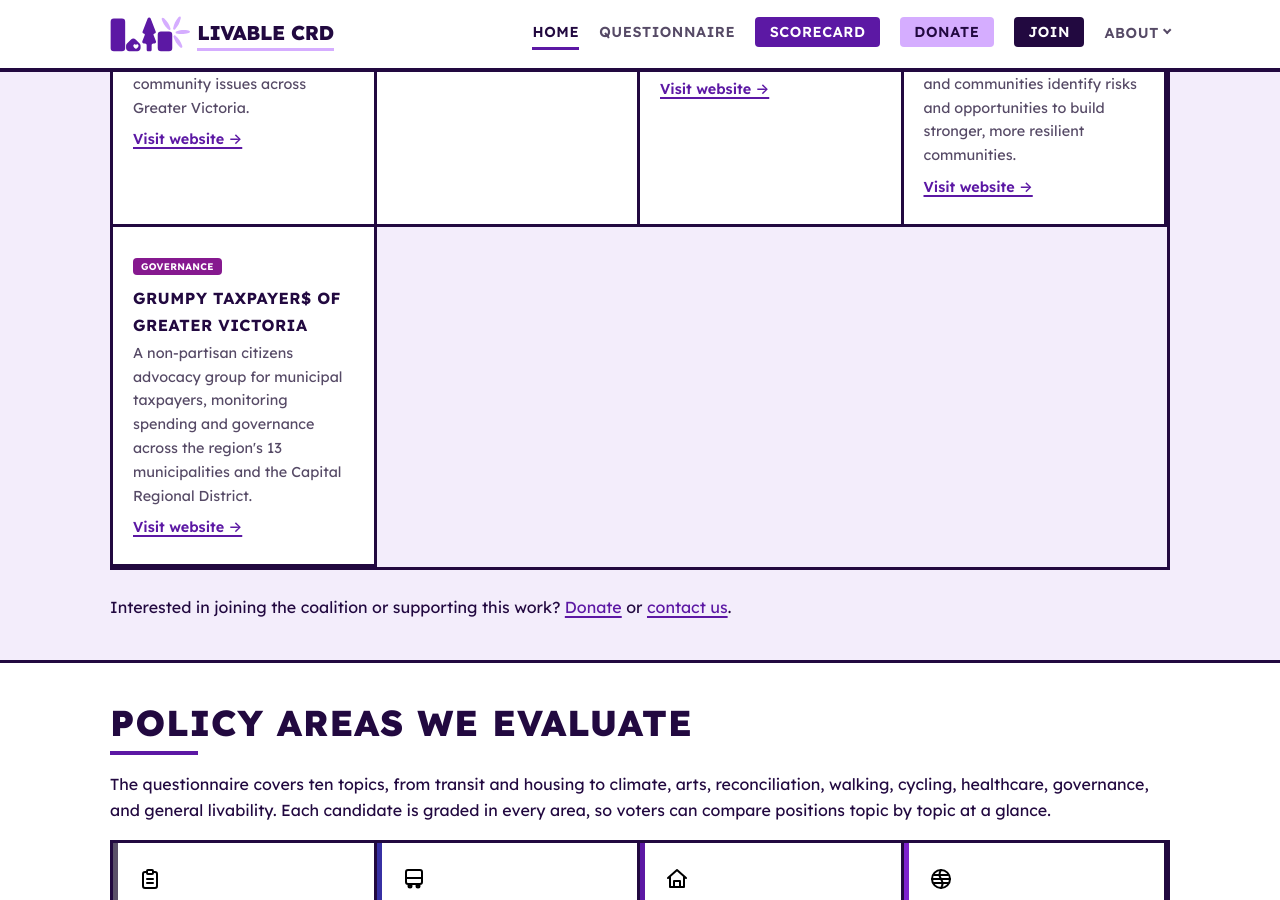
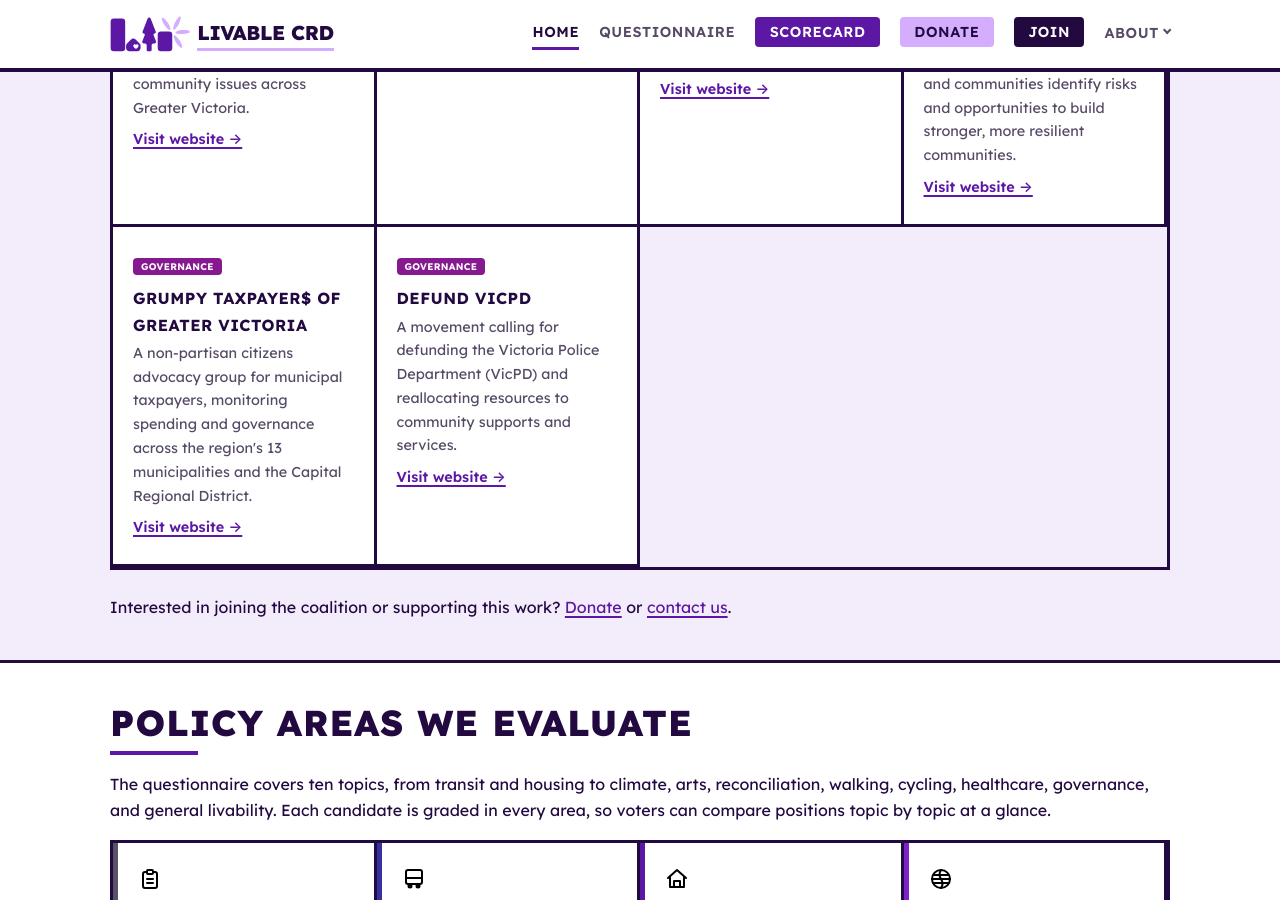
Before and after one commit to LaputanMachines/livable-crd-website, a Jekyll site: the page built from index.md, in a window 1280 px wide and 900 px high, scrolled down 2919 px. Built offline with Jekyll 4.4.1, drawn with Linux system fonts in a browser that asks for light colours.

Commit message:
feat: add Defund VicPD to coalition partners under governance
Co-Authored-By: Claude Opus 5 <noreply@anthropic.com>
Claude-Session: https://claude.ai/code/session_01FEVjvipezFJmuNuQJC4HuG

```diff
--- a/_data/partners.yml
+++ b/_data/partners.yml
@@ -68,3 +68,7 @@
   note: A non-partisan citizens advocacy group for municipal taxpayers, monitoring spending and governance across the region's 13 municipalities and the Capital Regional District.
   url: https://grumpytaxpayers.com/
   category: governance
+- name: Defund VicPD
+  note: A movement calling for defunding the Victoria Police Department (VicPD) and reallocating resources to community supports and services.
+  url: https://defundvicpd.org/
+  category: governance
```
